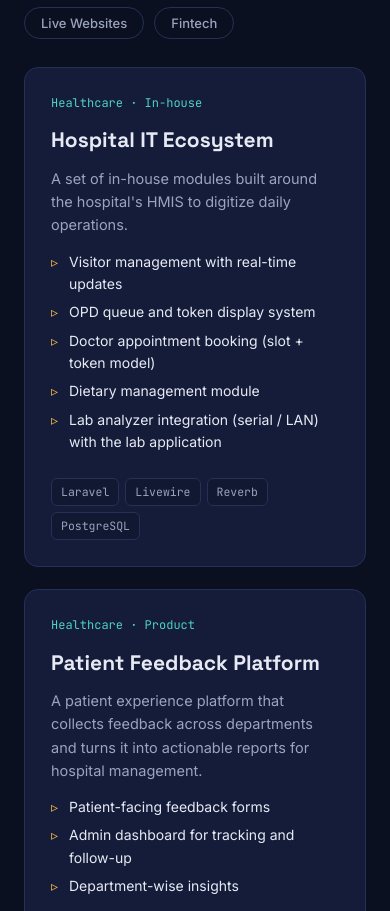
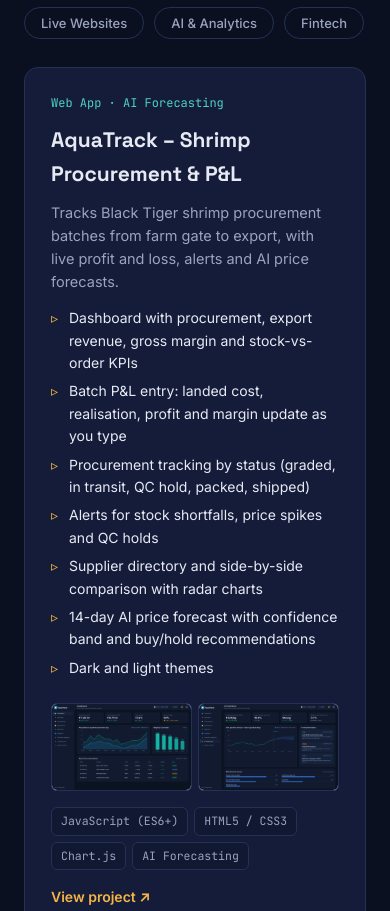
Before and after one commit to varunvasudevan/varunvasudevan.github.io, a plain HTML site: page index.html in a window 390 px wide. Shown: the part 2726-3637 px from the top of the page. Drawn offline with Linux system fonts and the light colour scheme.

Commit message:
Add AquaTrack and update skills

```diff
--- a/index.html
+++ b/index.html
@@ -103,6 +103,8 @@
   .shots img { width: 100%; aspect-ratio: 4/3; object-fit: cover; object-position: top left; border-radius: 6px; border: 1px solid var(--line); cursor: zoom-in; background: #fff; transition: .2s; }
   .shots.one { grid-template-columns: 1fr; }
   .shots.one img { aspect-ratio: 16/9; }
+  .shots.two { grid-template-columns: 1fr 1fr; }
+  .shots.two img { aspect-ratio: 16/10; }
   .shots img:hover { border-color: var(--accent); }
   .lightbox { position: fixed; inset: 0; background: rgba(5,8,18,.92); display: none; align-items: center; justify-content: center; z-index: 50; padding: 30px; cursor: zoom-out; flex-direction: column; gap: 14px; }
   .lightbox.open { display: flex; }
@@ -196,10 +198,32 @@
       <button data-f="infra">Infrastructure</button>
       <button data-f="business">Business Apps</button>
       <button data-f="sites">Live Websites</button>
+      <button data-f="ai">AI &amp; Analytics</button>
       <button data-f="fintech">Fintech</button>
     </div>
 
     <div class="grid">
+
+      <article class="card" data-c="ai">
+        <div class="cat">Web App · AI Forecasting</div>
+        <h3>AquaTrack – Shrimp Procurement &amp; P&amp;L</h3>
+        <p>Tracks Black Tiger shrimp procurement batches from farm gate to export, with live profit and loss, alerts and AI price forecasts.</p>
+        <ul>
+          <li>Dashboard with procurement, export revenue, gross margin and stock-vs-order KPIs</li>
+          <li>Batch P&amp;L entry: landed cost, realisation, profit and margin update as you type</li>
+          <li>Procurement tracking by status (graded, in transit, QC hold, packed, shipped)</li>
+          <li>Alerts for stock shortfalls, price spikes and QC holds</li>
+          <li>Supplier directory and side-by-side comparison with radar charts</li>
+          <li>14-day AI price forecast with confidence band and buy/hold recommendations</li>
+          <li>Dark and light themes</li>
+        </ul>
+        <div class="shots two">
+          <img src="aquatrack-dashboard.png" alt="AquaTrack – procurement dashboard" loading="lazy" />
+          <img src="aquatrack-ai-predictions.png" alt="AquaTrack – AI price forecast and recommendations" loading="lazy" />
+        </div>
+        <div class="chips"><span class="chip">JavaScript (ES6+)</span><span class="chip">HTML5 / CSS3</span><span class="chip">Chart.js</span><span class="chip">AI Forecasting</span></div>
+        <a class="visit" href="https://github.com/varunvasudevan/aquatrack" target="_blank" rel="noopener">View project ↗</a>
+      </article>
 
       <article class="card" data-c="health">
         <div class="cat">Healthcare · In-house</div>
@@ -495,12 +519,13 @@
     <h2>What I work with</h2>
     <p class="sub">A stack shaped by building systems end to end.</p>
     <div class="skills">
-      <div class="skill"><h4>Backend</h4><div class="chips"><span class="chip">PHP / Laravel</span><span class="chip">Python</span><span class="chip">Node.js / TS</span><span class="chip">REST APIs</span></div></div>
-      <div class="skill"><h4>Frontend &amp; Mobile</h4><div class="chips"><span class="chip">Angular</span><span class="chip">Livewire</span><span class="chip">Flutter</span><span class="chip">WordPress</span></div></div>
-      <div class="skill"><h4>Data</h4><div class="chips"><span class="chip">PostgreSQL</span><span class="chip">MySQL</span><span class="chip">TimescaleDB</span><span class="chip">Solr</span></div></div>
+      <div class="skill"><h4>Backend</h4><div class="chips"><span class="chip">PHP / Laravel</span><span class="chip">Python</span><span class="chip">Node.js / TypeScript</span><span class="chip">REST APIs</span><span class="chip">Livewire / Reverb</span></div></div>
+      <div class="skill"><h4>Frontend</h4><div class="chips"><span class="chip">JavaScript (ES6+)</span><span class="chip">HTML5 / CSS3</span><span class="chip">Angular</span><span class="chip">Tailwind CSS</span><span class="chip">Bootstrap</span><span class="chip">Chart.js</span><span class="chip">WordPress</span></div></div>
+      <div class="skill"><h4>Desktop &amp; Mobile</h4><div class="chips"><span class="chip">Tkinter</span><span class="chip">OpenCV</span><span class="chip">PyInstaller</span><span class="chip">pywin32</span><span class="chip">Flutter</span><span class="chip">Kotlin (in progress)</span></div></div>
+      <div class="skill"><h4>Data &amp; AI</h4><div class="chips"><span class="chip">PostgreSQL</span><span class="chip">MySQL</span><span class="chip">TimescaleDB</span><span class="chip">Solr</span><span class="chip">Valkey / Redis</span><span class="chip">Time-series forecasting</span><span class="chip">LLM / RAG (Ollama)</span></div></div>
       <div class="skill"><h4>Cloud &amp; DevOps</h4><div class="chips"><span class="chip">AWS EC2 · S3 · RDS</span><span class="chip">Lambda</span><span class="chip">Route 53</span><span class="chip">Docker</span><span class="chip">Linux</span></div></div>
-      <div class="skill"><h4>Infrastructure</h4><div class="chips"><span class="chip">Networking / VLAN</span><span class="chip">Active Directory</span><span class="chip">Zabbix / PRTG</span><span class="chip">Cybersecurity</span></div></div>
-      <div class="skill"><h4>IoT &amp; Platforms</h4><div class="chips"><span class="chip">ESP32</span><span class="chip">MQTT</span><span class="chip">Keycloak</span><span class="chip">Tkinter / OpenCV</span><span class="chip">DSpace</span><span class="chip">Odoo</span><span class="chip">HMIS / LIMS</span></div></div>
+      <div class="skill"><h4>Infrastructure</h4><div class="chips"><span class="chip">Networking / VLAN</span><span class="chip">Active Directory</span><span class="chip">Windows Server</span><span class="chip">Zabbix / PRTG</span><span class="chip">Cybersecurity</span></div></div>
+      <div class="skill"><h4>IoT &amp; Platforms</h4><div class="chips"><span class="chip">ESP32</span><span class="chip">MQTT</span><span class="chip">Keycloak</span><span class="chip">DSpace</span><span class="chip">Odoo</span><span class="chip">HMIS / LIMS</span><span class="chip">Lab analyzer integration</span></div></div>
     </div>
   </div>
 </section>
```
Also changed, not shown: aquatrack-ai-predictions.png (added), aquatrack-dashboard.png (added).
